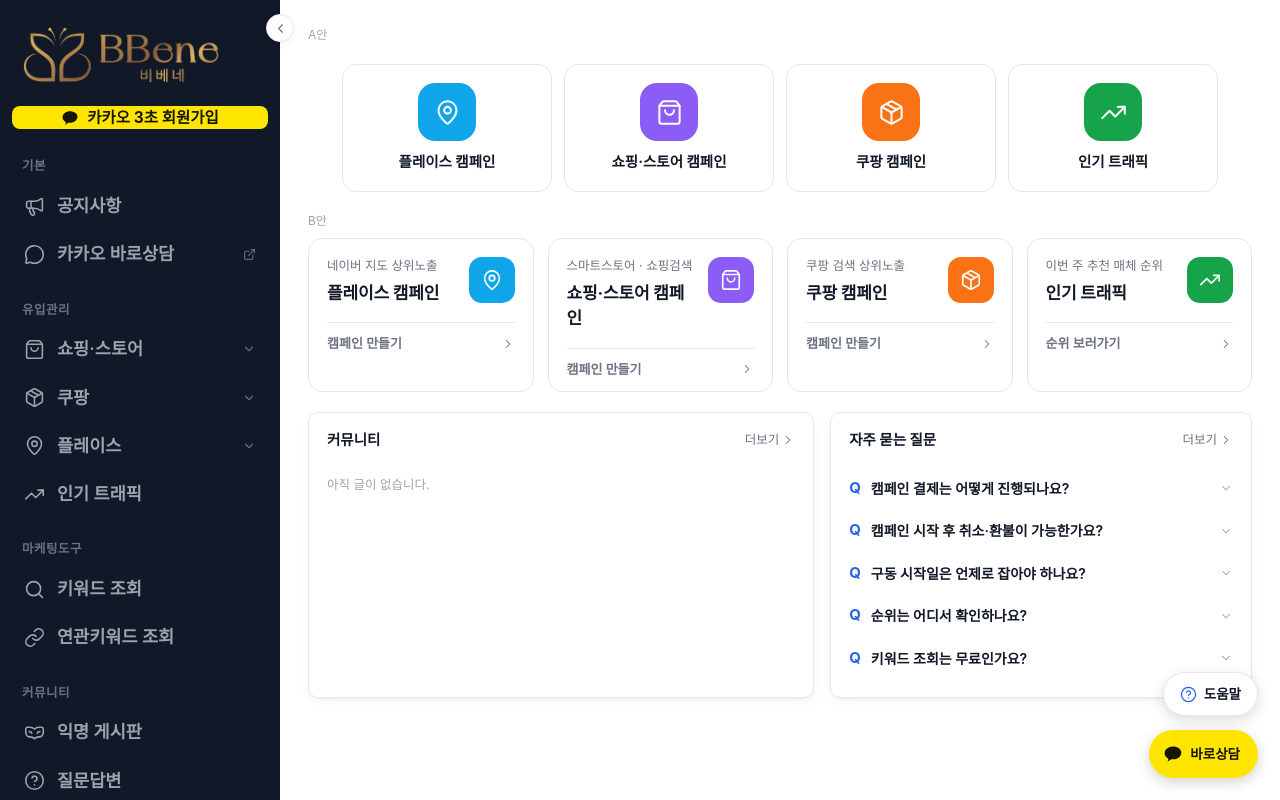
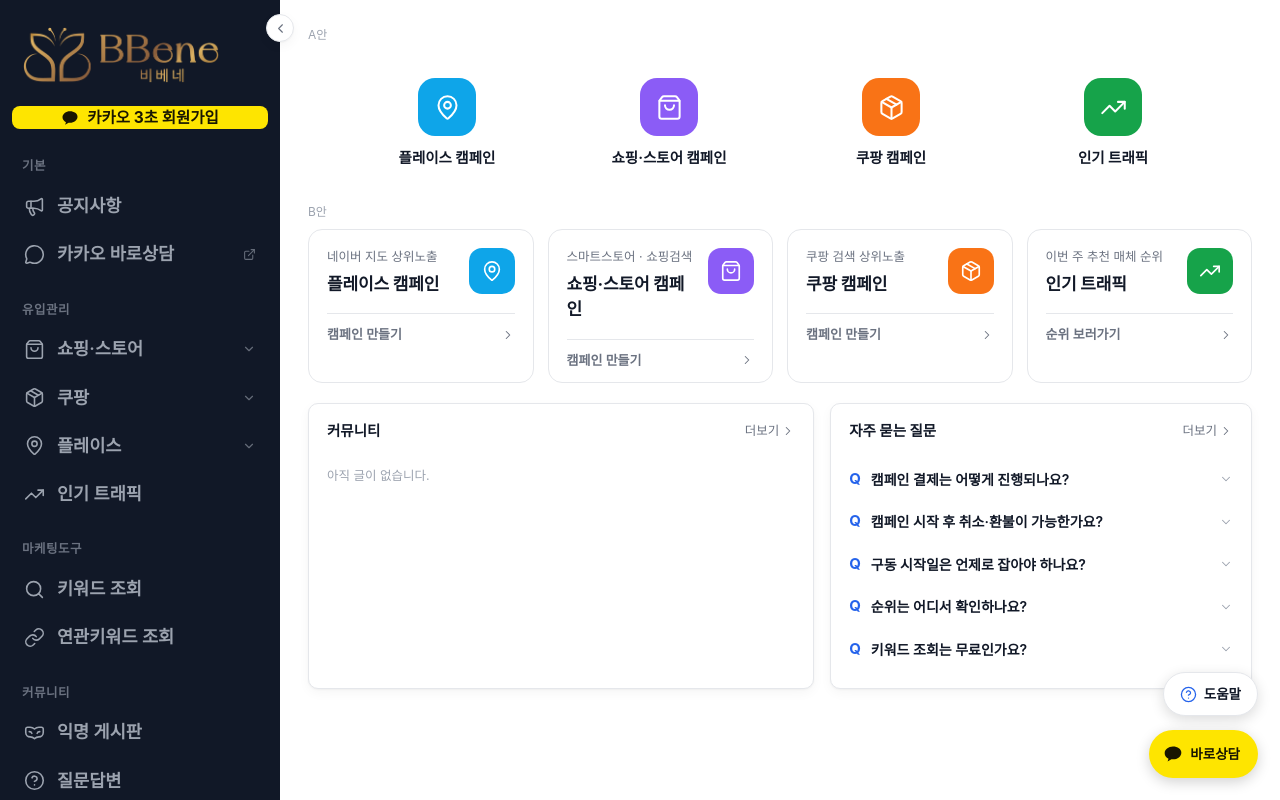
Before and after one commit to Jeongdonghwan/bbe_prj, a Flask app: page / in a window 1280 px wide. Run offline with Flask 3, Linux system fonts and the light colour scheme; data that the repository does not hold is empty; some libraries are stand-ins or nearby versions; some web fonts are replaced.

Commit message:
Design A: borderless icon tiles

```diff
--- a/app/static/css/components.css
+++ b/app/static/css/components.css
@@ -517,8 +517,9 @@ tr:hover .rowact button, tr.sel .rowact button{opacity:1}
 .topstrip button{position:absolute;right:8px;top:50%;transform:translateY(-50%);color:#fff;font-size:20px;line-height:1;opacity:.8;padding:6px 10px}
 .topstrip button:hover{opacity:1}
 .quickrow{display:flex;justify-content:center;gap:12px;padding:14px 0 18px}
-.quickrow a{width:210px;display:flex;flex-direction:column;align-items:center;gap:10px;color:var(--text);font-weight:700;font-size:14.5px;background:var(--surface);border:1px solid var(--border);border-radius:14px;padding:18px 10px;transition:border-color .15s,transform .15s,box-shadow .15s}
-.quickrow a:hover{border-color:var(--accent);transform:translateY(-3px);box-shadow:var(--shadow)}
+.quickrow a{width:210px;display:flex;flex-direction:column;align-items:center;gap:11px;color:var(--text);font-weight:700;font-size:14.5px;padding:14px 10px;border-radius:14px;transition:transform .15s}
+.quickrow a:hover{transform:translateY(-3px)}
+.quickrow a:hover span:last-child{color:var(--accent)}
 .quickrow .qic{width:58px;height:58px;border-radius:17px;display:grid;place-items:center;color:#fff}
 .quickrow .qic .i{width:27px;height:27px}
 @media(max-width:768px){.quickrow{gap:8px;padding:12px 0 16px;flex-wrap:wrap}.quickrow a{width:calc(50% - 8px);padding:14px 8px;font-size:13px}.quickrow .qic{width:44px;height:44px;border-radius:13px}}
```
